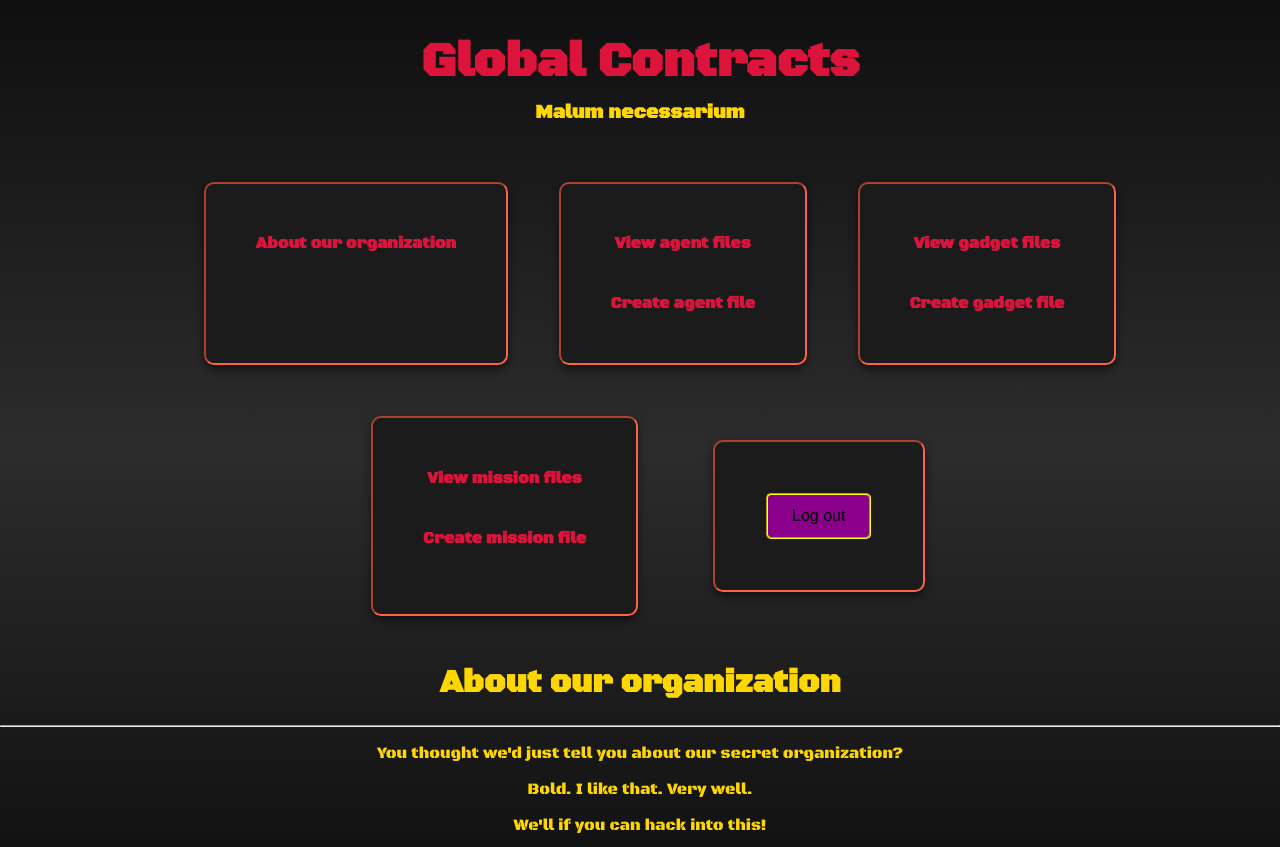
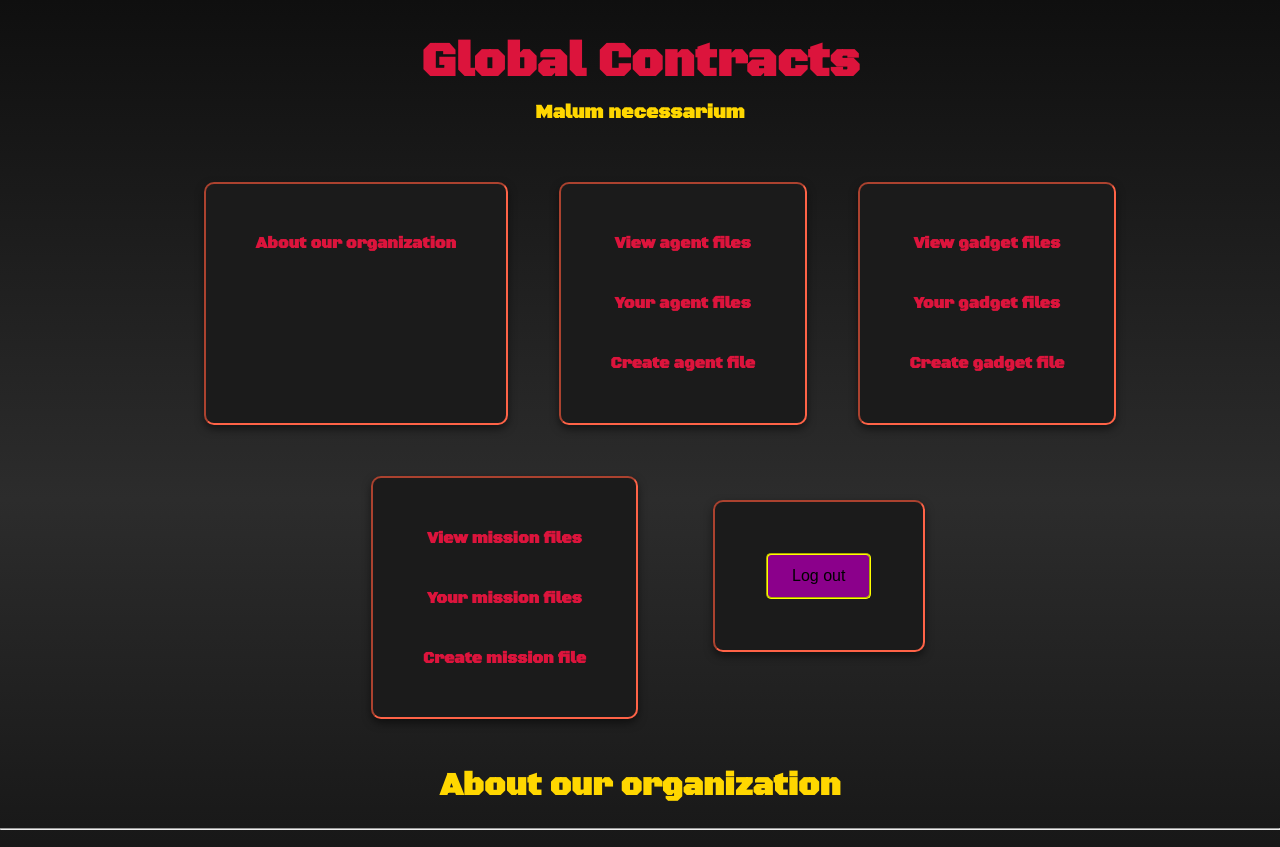
Before and after one commit to ShirtHanger/world-of-contracts, a Django app: page /about/ in a window 1280 px wide. Shown: the top 847 px of the page. Run offline with Django 5.2, Linux system fonts and the light colour scheme; the visitor is signed in with stand-in values (Sample User, id 1).

Commit message:
made two routes for your items and other peoples items

```diff
--- a/main_app/templates/base.html
+++ b/main_app/templates/base.html
@@ -35,16 +35,19 @@
 
           <div class="links-card">
             <li><a href="{% url 'agent-index' %}">View agent files</a></li>
+            <li><a href="{% url 'your-agent-index' %}">Your agent files</a></li>
             <li><a href="{% url 'agent-create' %}">Create agent file</a></li>
           </div>
 
           <div class="links-card">
             <li><a href="{% url 'gadget-index' %}">View gadget files</a></li>
+            <li><a href="{% url 'your-gadget-index' %}">Your gadget files</a></li>
             <li><a href="{% url 'gadget-create' %}">Create gadget file</a></li>
           </div>
 
           <div class="links-card">
             <li><a href="{% url 'mission-index' %}">View mission files</a></li>
+            <li><a href="{% url 'your-mission-index' %}">Your mission files</a></li>
             <li><a href="{% url 'mission-create' %}">Create mission file</a></li>
           </div>
 
--- a/main_app/urls.py
+++ b/main_app/urls.py
@@ -10,6 +10,7 @@ urlpatterns = [
 
     # Agent routes
     path('agents/', views.agent_index, name='agent-index'),
+    path('your-agents/', views.your_agent_index, name='your-agent-index'),
     path('agents/<int:agent_id>/', views.agent_detail, name='agent-detail'), # Agent details, collects by ID.
 
     path('agents/create/', views.AgentCreate.as_view(), name='agent-create'),
@@ -25,6 +26,7 @@ urlpatterns = [
 
     # Gadget Routes
     path('gadgets/', views.gadget_index, name='gadget-index'),
+    path('your-gadgets/', views.your_gadget_index, name='your-gadget-index'),
     path('gadgets/<int:gadget_id>/', views.gadget_detail, name='gadget-detail'), # Gadget details, collects by ID.
 
     path('gadgets/create/', views.GadgetCreate.as_view(), name='gadget-create'),
@@ -33,6 +35,7 @@ urlpatterns = [
 
     # Mission Routes
     path('missions/', views.mission_index, name='mission-index'),
+    path('your-missions/', views.your_mission_index, name='your-mission-index'),
     path('missions/<int:mission_id>/', views.mission_detail, name='mission-detail'), # Mission details, collects by ID.
 
     path('missions/create/', views.MissionCreate.as_view(), name='mission-create'),
--- a/main_app/views.py
+++ b/main_app/views.py
@@ -40,6 +40,14 @@ def agent_index(request):
     return render(request, 'agents/agent_index.html', {'agents': agents})
 
 @login_required
+def your_agent_index(request):
+    agents = Agent.objects.filter(user=request.user)
+    # You could also retrieve the logged in user's agents like this
+    # agents = request.user.agent_set.all()
+    return render(request, 'agents/agent_index.html', { 'agents': agents })
+
+
+@login_required
 def agent_detail(request, agent_id):
     agent = Agent.objects.get(id=agent_id)
     gadgets_agent_doesnt_own = Gadget.objects.exclude(id__in = agent.gadgets.all().values_list('id')) # Fetch gadgets this agent DOESNT have
@@ -54,6 +62,13 @@ def gadget_index(request):
     gadgets = Gadget.objects.all()
     return render(request, 'gadgets/gadget_index.html', {'gadgets': gadgets})
 
+def your_gadget_index(request):
+    gadgets = Gadget.objects.filter(user=request.user)
+    # You could also retrieve the logged in user's gadgets like this
+    # gadgets = request.user.gadget_set.all()
+    return render(request, 'gadgets/gadget_index.html', { 'gadgets': gadgets })
+
+
 @login_required
 def gadget_detail(request, gadget_id):
     gadget = Gadget.objects.get(id=gadget_id)
@@ -67,6 +82,13 @@ def mission_index(request):
     return render(request, 'missions/mission_index.html', {'missions': missions})
     # Placeholder HTML response
     return render(request, 'missions/mission_index.html')
+
+def your_mission_index(request):
+    missions = Mission.objects.filter(user=request.user)
+    # You could also retrieve the logged in user's missions like this
+    # missions = request.user.mission_set.all()
+    return render(request, 'missions/gadget_index.html', { 'missions': missions })
+
 
 @login_required
 def mission_detail(request, mission_id):
```
